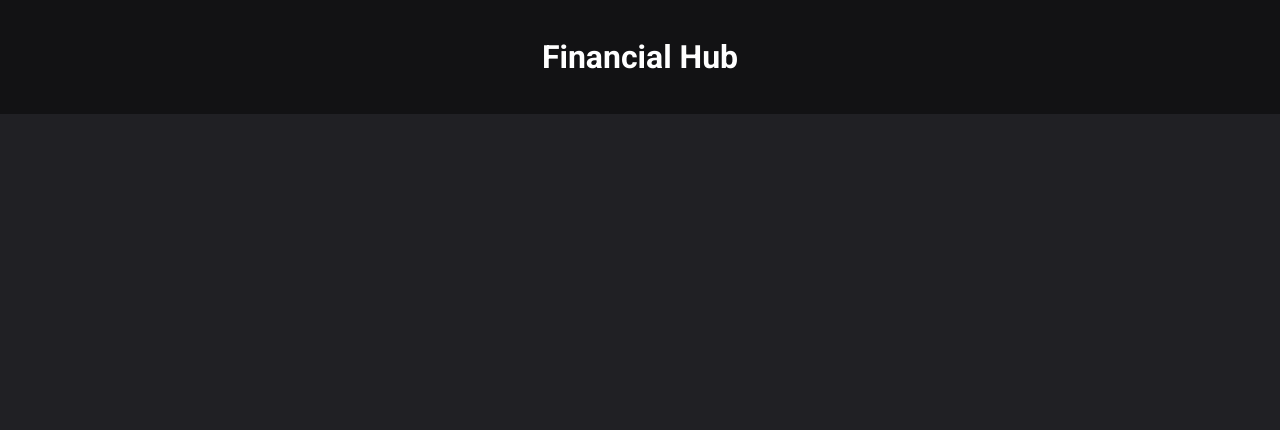
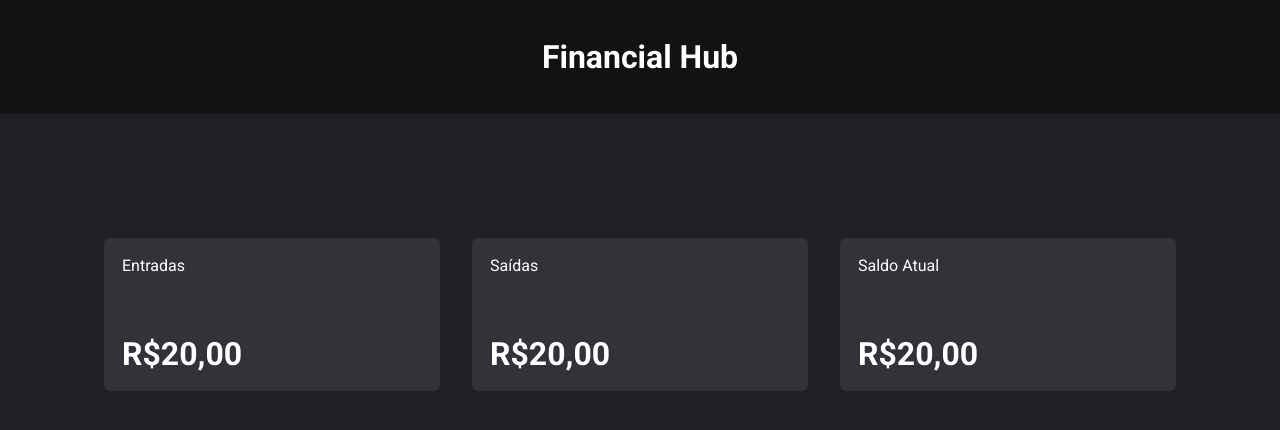
Before and after one commit to PauloVitorrr/financial-hub, a React (Vite) app: page / in a window 1280 px wide. Shown: the top 430 px of the page. Built offline with nearby package versions, Linux system fonts and the light colour scheme.

Commit message:
feat: cards para entradas, saidas e saldo atual

```diff
--- /dev/null
+++ b/src/components/Summary/index.tsx
@@ -0,0 +1,29 @@
+import * as S from "./styles";
+
+export default function Summary() {
+  return (
+    <S.SummaryContainer>
+      <S.SummaryCard>
+        <header>
+          <span>Entradas</span>
+        </header>
+
+        <strong>R$20,00</strong>
+      </S.SummaryCard>
+      <S.SummaryCard>
+        <header>
+          <span>Saídas</span>
+        </header>
+
+        <strong>R$20,00</strong>
+      </S.SummaryCard>
+      <S.SummaryCard>
+        <header>
+          <span>Saldo Atual</span>
+        </header>
+
+        <strong>R$20,00</strong>
+      </S.SummaryCard>
+    </S.SummaryContainer>
+  );
+}
--- /dev/null
+++ b/src/components/Summary/styles.ts
@@ -0,0 +1,30 @@
+import styled from "styled-components";
+
+export const SummaryContainer = styled.section`
+  width: 100%;
+  max-width: 1120px;
+  margin: 0 auto;
+  padding: 0 1.5rem;
+
+  display: grid;
+  grid-template-columns: repeat(3, 1fr);
+  gap: 2rem;
+`;
+
+export const SummaryCard = styled.div`
+  background-color: ${(props) => props.theme["gray-400"]};
+  border-radius: 6px;
+  padding: 18px;
+
+  header {
+    display: flex;
+    align-items: center;
+    justify-content: space-between;
+  }
+
+  strong {
+    display: block;
+    margin-top: 60px;
+    font-size: 2rem;
+  }
+`;
--- a/src/pages/Transactions/index.tsx
+++ b/src/pages/Transactions/index.tsx
@@ -1,5 +1,14 @@
 import { Header } from "../../components/Header";
+import Summary from "../../components/Summary";
+import * as S from "./styles";
 
 export default function Transactions() {
-  return <Header />;
+  return (
+    <div>
+      <Header />
+      <S.Main>
+        <Summary />
+      </S.Main>
+    </div>
+  );
 }
--- /dev/null
+++ b/src/pages/Transactions/styles.ts
@@ -0,0 +1,8 @@
+import styled from "styled-components";
+
+export const Main = styled.main`
+  max-width: 1120px;
+  max-width: 1120px;
+  margin: 4rem auto 0;
+  padding-top: 60px;
+`;
--- a/src/styles/theme/index.ts
+++ b/src/styles/theme/index.ts
@@ -1,6 +1,7 @@
 export const defaultTheme = {
   white: "#fff",
 
+  "gray-400": "#323238",
   "gray-800": "#202024",
   "gray-900": "#121214",
 
```
